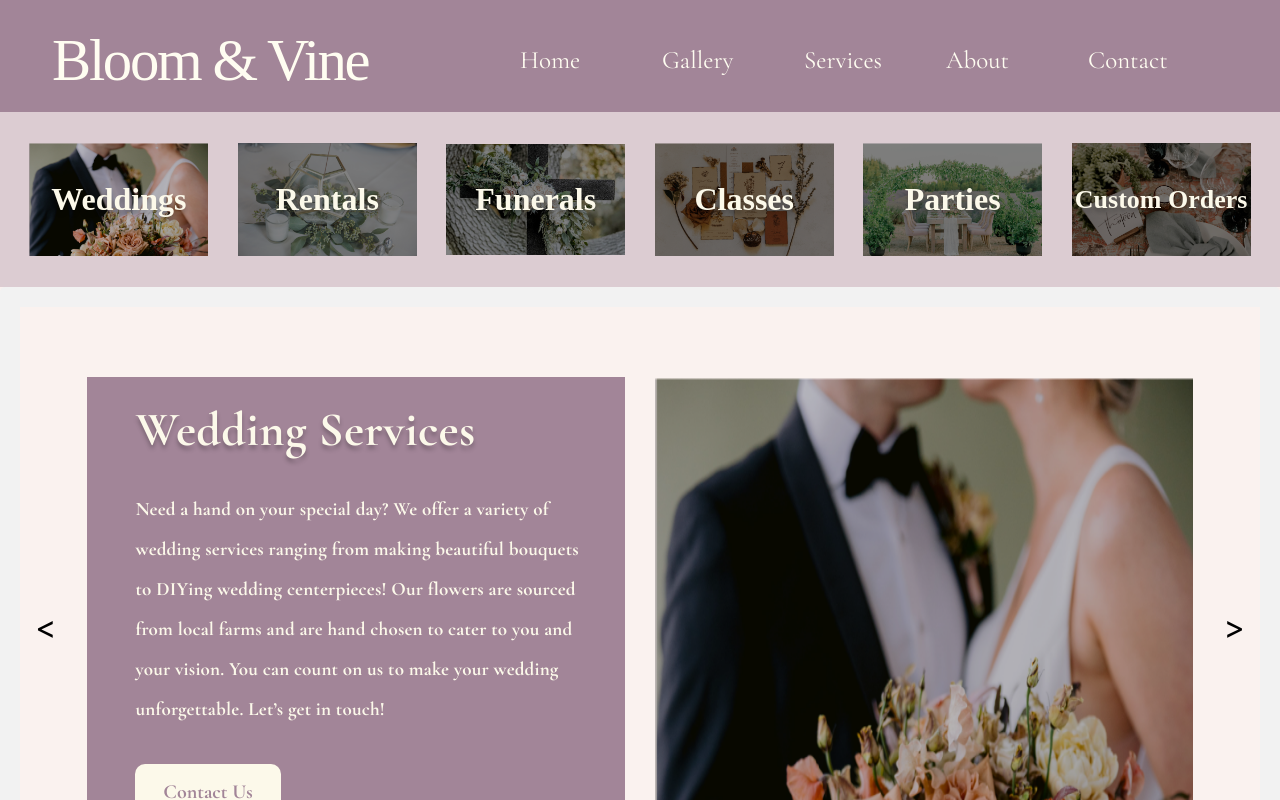
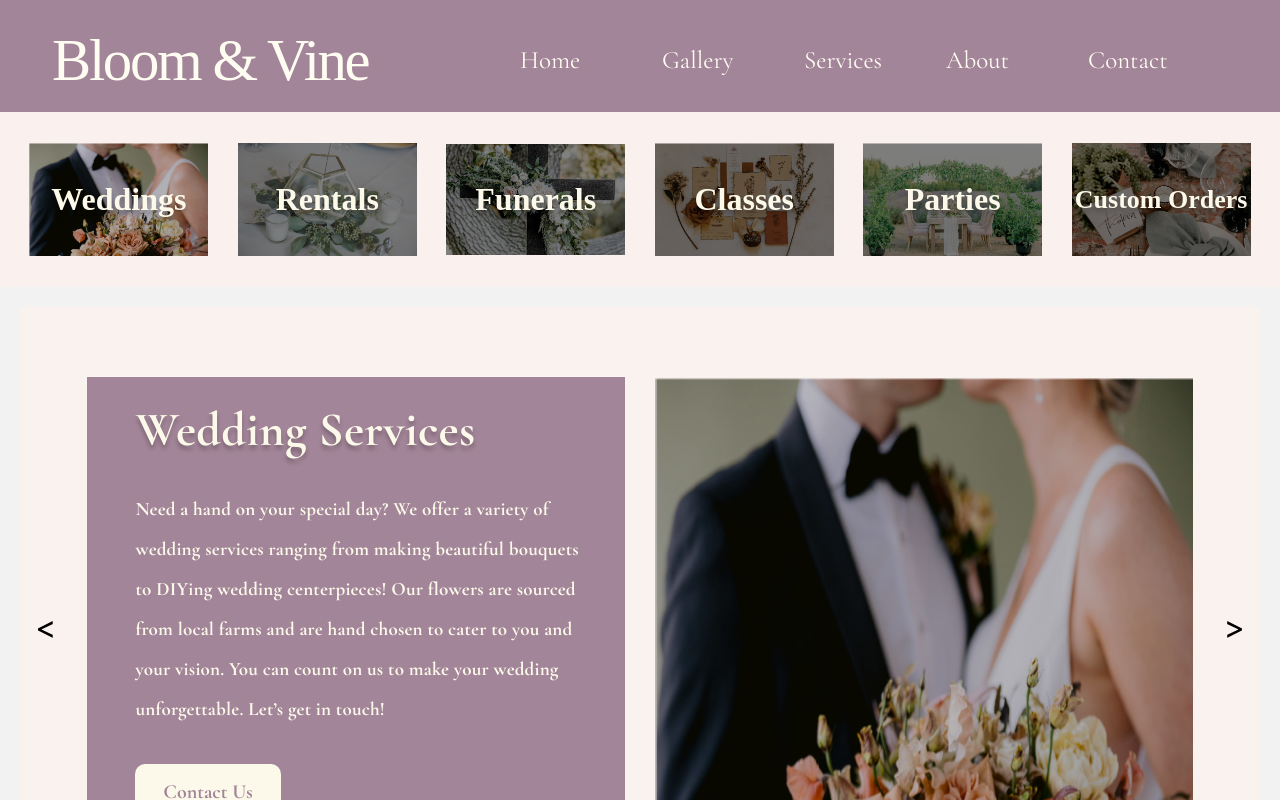
Before and after one commit to include-davis/bloom-and-vine, a React (Create React App) app in the folder bloom-and-vine/: page /services in a window 1280 px wide. Shown: the top 800 px of the page. Built offline with nearby package versions, Linux system fonts and the light colour scheme; a web font is replaced by a local one.

Commit message:
added vercel???

```diff
--- a/bloom-and-vine/package.json
+++ b/bloom-and-vine/package.json
@@ -13,6 +13,7 @@
     "react-icons": "^4.7.1",
     "react-router-dom": "^6.7.0",
     "react-scripts": "5.0.1",
+    "vercel": "^28.16.15",
     "web-vitals": "^2.1.4"
   },
   "scripts": {
--- a/bloom-and-vine/src/Components/serviceComponents/serviceBar.css
+++ b/bloom-and-vine/src/Components/serviceComponents/serviceBar.css
@@ -2,7 +2,7 @@
 
 #servBar{
     display: flex;
-    background-color: rgba(162, 133, 152, 0.34);
+    background-color: rgba(162, 13N3, 152, 0.34);
     justify-content: space-evenly;
     align-items: center;
     width: 100vw;
```
Also changed, not shown: 2 other files (tests, documents, lock files or other folders).
